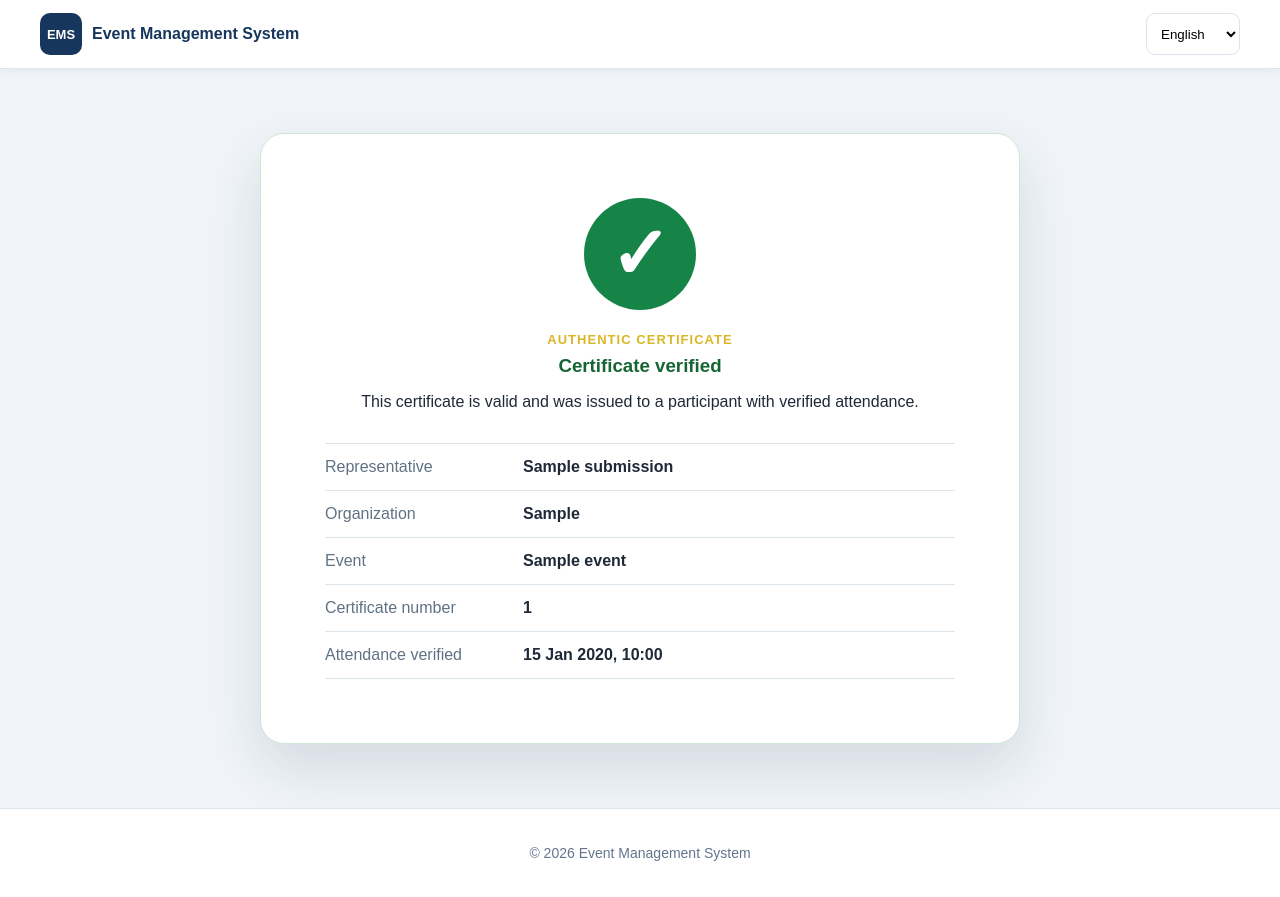
After one commit to Mbitila-creator/event-management-system, a Django app: template templates/forms_builder/certificate_verification.html in a window 1280 px wide. The commit adds this page. Run offline with Django 4.2, Linux system fonts and the light colour scheme; tables that the repository leaves empty hold one stand-in row (values such as "Sample post"); the template is opened without the code that fills it: values that come from a table or form of the project are taken from there, most other values are stand-ins (such as "Sample title", 1, 10 or a date in 2020).

Commit message:
Add verifiable PDF participant certificates

```diff
--- a/forms_builder/urls.py
+++ b/forms_builder/urls.py
@@ -7,9 +7,24 @@ app_name = "forms_builder"
 
 urlpatterns = [
     path(
+        "certificates/verify/<uuid:participant_token>/",
+        views.certificate_verification,
+        name="certificate_verification",
+    ),
+    path(
         "participants/<uuid:participant_token>/certificate/",
         views.participant_certificate,
         name="participant_certificate",
+    ),
+    path(
+        "participants/<uuid:participant_token>/certificate/pdf/",
+        views.participant_certificate_pdf,
+        name="participant_certificate_pdf",
+    ),
+    path(
+        "participants/<uuid:participant_token>/certificate/qr/",
+        views.participant_certificate_qr,
+        name="participant_certificate_qr",
     ),
     path(
         "participants/<uuid:participant_token>/badge/",
--- a/static/css/participant-certificate.css
+++ b/static/css/participant-certificate.css
@@ -17,6 +17,12 @@
 
 .certificate-actions p {
     margin: 0;
+}
+
+.certificate-action-buttons {
+    display: flex;
+    gap: 12px;
+    flex-wrap: wrap;
 }
 
 .participant-certificate {
@@ -108,10 +114,76 @@
 
 .certificate-footer {
     display: grid;
-    grid-template-columns: repeat(3, 1fr);
+    grid-template-columns: repeat(3, 1fr) 180px;
     gap: 20px;
     padding-top: 20px;
     border-top: 1px solid #d7c38d;
+}
+
+.certificate-verification-qr img {
+    display: block;
+    width: 105px;
+    height: 105px;
+    margin: 0 auto 5px;
+}
+
+.certificate-verification-qr span {
+    font-size: 10px;
+}
+
+.certificate-verification-page {
+    width: min(760px, calc(100% - 32px));
+    margin: 64px auto;
+}
+
+.certificate-verification-card {
+    padding: clamp(28px, 6vw, 64px);
+    text-align: center;
+    background: #fff;
+    border: 1px solid #cde7d5;
+    border-radius: 24px;
+    box-shadow: 0 24px 60px rgba(23, 50, 77, 0.14);
+}
+
+.certificate-verified-icon {
+    display: grid;
+    width: 112px;
+    height: 112px;
+    margin: 0 auto 22px;
+    place-items: center;
+    color: #fff;
+    background: #168447;
+    border-radius: 50%;
+    font-size: 72px;
+    font-weight: 900;
+}
+
+.certificate-verification-card h1 {
+    margin: 7px 0 12px;
+    color: #166534;
+}
+
+.certificate-verification-details {
+    margin: 32px 0 0;
+    text-align: left;
+    border-top: 1px solid #dbe5ec;
+}
+
+.certificate-verification-details div {
+    display: grid;
+    grid-template-columns: 180px 1fr;
+    gap: 18px;
+    padding: 14px 0;
+    border-bottom: 1px solid #dbe5ec;
+}
+
+.certificate-verification-details dt {
+    color: #607284;
+}
+
+.certificate-verification-details dd {
+    margin: 0;
+    font-weight: 800;
 }
 
 .certificate-footer span,
@@ -134,6 +206,11 @@
     .certificate-actions {
         align-items: stretch;
         flex-direction: column;
+    }
+
+    .certificate-verification-details div {
+        grid-template-columns: 1fr;
+        gap: 4px;
     }
 
     .participant-certificate {
--- /dev/null
+++ b/templates/forms_builder/certificate_verification.html
@@ -0,0 +1,47 @@
+{% extends "events/base_public.html" %}
+{% load static %}
+{% load i18n %}
+
+{% block title %}{% translate "Certificate verification" %}{% endblock %}
+
+{% block extra_css %}
+    <link rel="stylesheet" href="{% static 'css/participant-certificate.css' %}">
+{% endblock %}
+
+{% block content %}
+    <section class="certificate-verification-page">
+        <article class="certificate-verification-card" role="status">
+            <span class="certificate-verified-icon" aria-hidden="true">✓</span>
+            <span class="section-kicker">{% translate "Authentic certificate" %}</span>
+            <h1>{% translate "Certificate verified" %}</h1>
+            <p>{% translate "This certificate is valid and was issued to a participant with verified attendance." %}</p>
+
+            <dl class="certificate-verification-details">
+                <div>
+                    <dt>{% translate "Representative" %}</dt>
+                    <dd>{{ submission.badge_display_name }}</dd>
+                </div>
+                {% if submission.badge_organization %}
+                    <div>
+                        <dt>{% translate "Organization" %}</dt>
+                        <dd>{{ submission.badge_organization }}</dd>
+                    </div>
+                {% endif %}
+                <div>
+                    <dt>{% translate "Event" %}</dt>
+                    <dd>
+                        {% if request.LANGUAGE_CODE == "en" %}{{ event.title_en }}{% else %}{{ event.title_sw }}{% endif %}
+                    </dd>
+                </div>
+                <div>
+                    <dt>{% translate "Certificate number" %}</dt>
+                    <dd>{{ certificate_number }}</dd>
+                </div>
+                <div>
+                    <dt>{% translate "Attendance verified" %}</dt>
+                    <dd>{{ submission.check_in.checked_in_at|date:"d M Y, H:i" }}</dd>
+                </div>
+            </dl>
+        </article>
+    </section>
+{% endblock %}
```
Also changed, not shown: forms_builder/admin.py (+7 -1 lines), forms_builder/services.py (+130 -0 lines), forms_builder/tests.py (+25 -0 lines), forms_builder/views.py (+80 -0 lines), templates/forms_builder/participant_certificate.html (+18 -3 lines), locale/sw/LC_MESSAGES/django.po.
